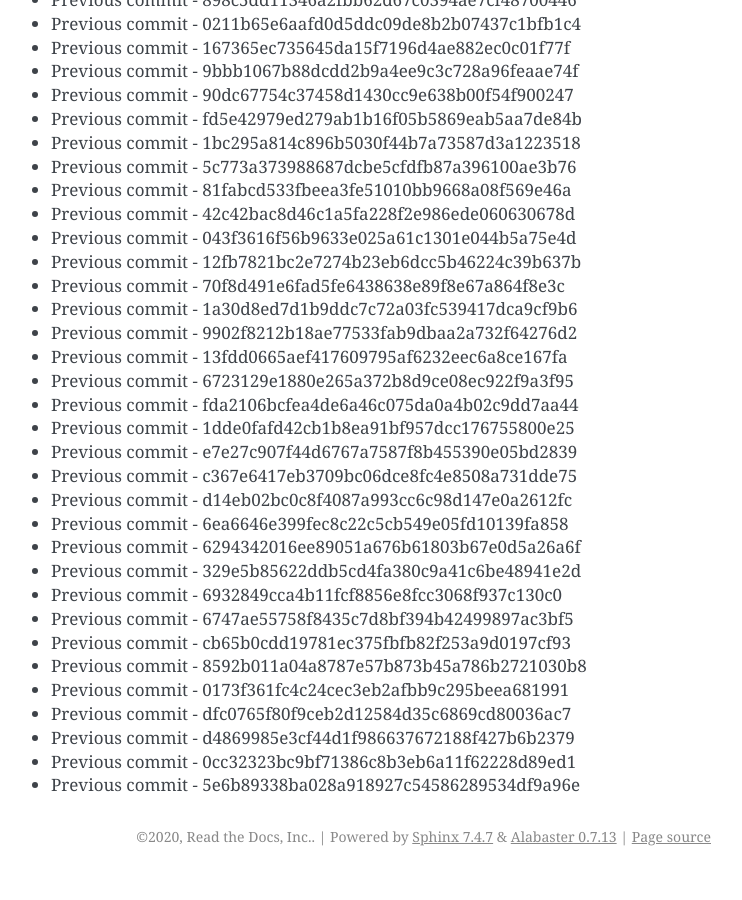
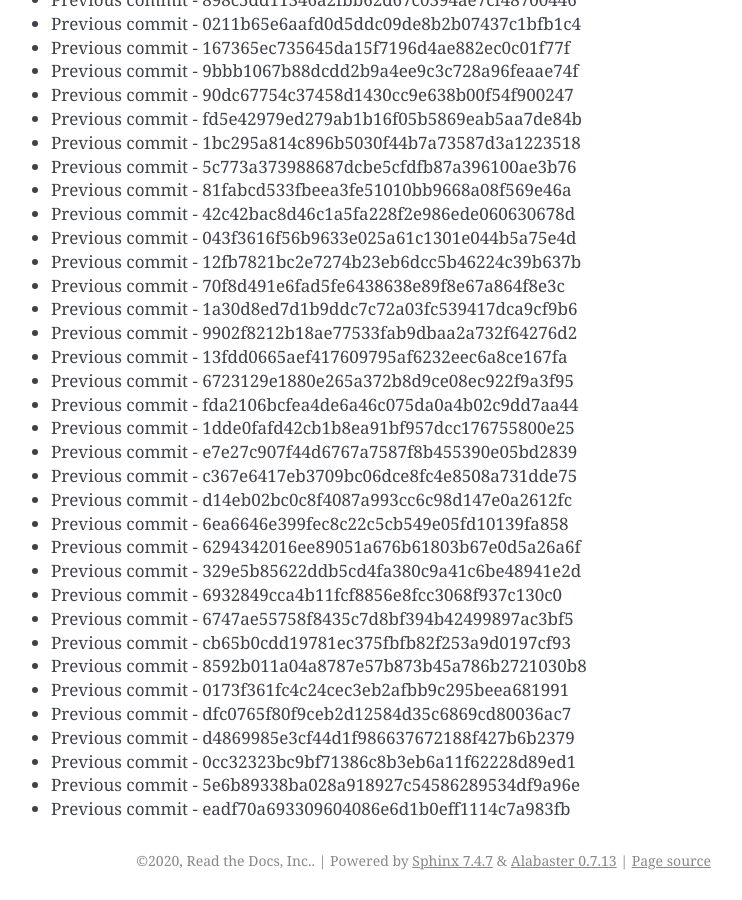
Before and after one commit to readthedocs/rtd-git-stresstest, a Sphinx documentation site: the page built from docs/updates.rst, in a window 1280 px wide and 900 px high, scrolled down 28712 px. Shown: the whole window, without its empty margins (399-1141 px from the left). Built offline with Sphinx 7.4.7, drawn with Linux system fonts in a browser that asks for light colours; before the commit the page ends 29588 px from its top, so only the background shows below that.

Commit message:
Generating commit from previous: eadf70a693309604086e6d1b0eff1114c7a983fb

```diff
--- a/docs/updates.rst
+++ b/docs/updates.rst
@@ -1238,3 +1238,4 @@ It can be tested for any performance characteristics.
 * Previous commit - d4869985e3cf44d1f986637672188f427b6b2379
 * Previous commit - 0cc32323bc9bf71386c8b3eb6a11f62228d89ed1
 * Previous commit - 5e6b89338ba028a918927c54586289534df9a96e
+* Previous commit - eadf70a693309604086e6d1b0eff1114c7a983fb
```
